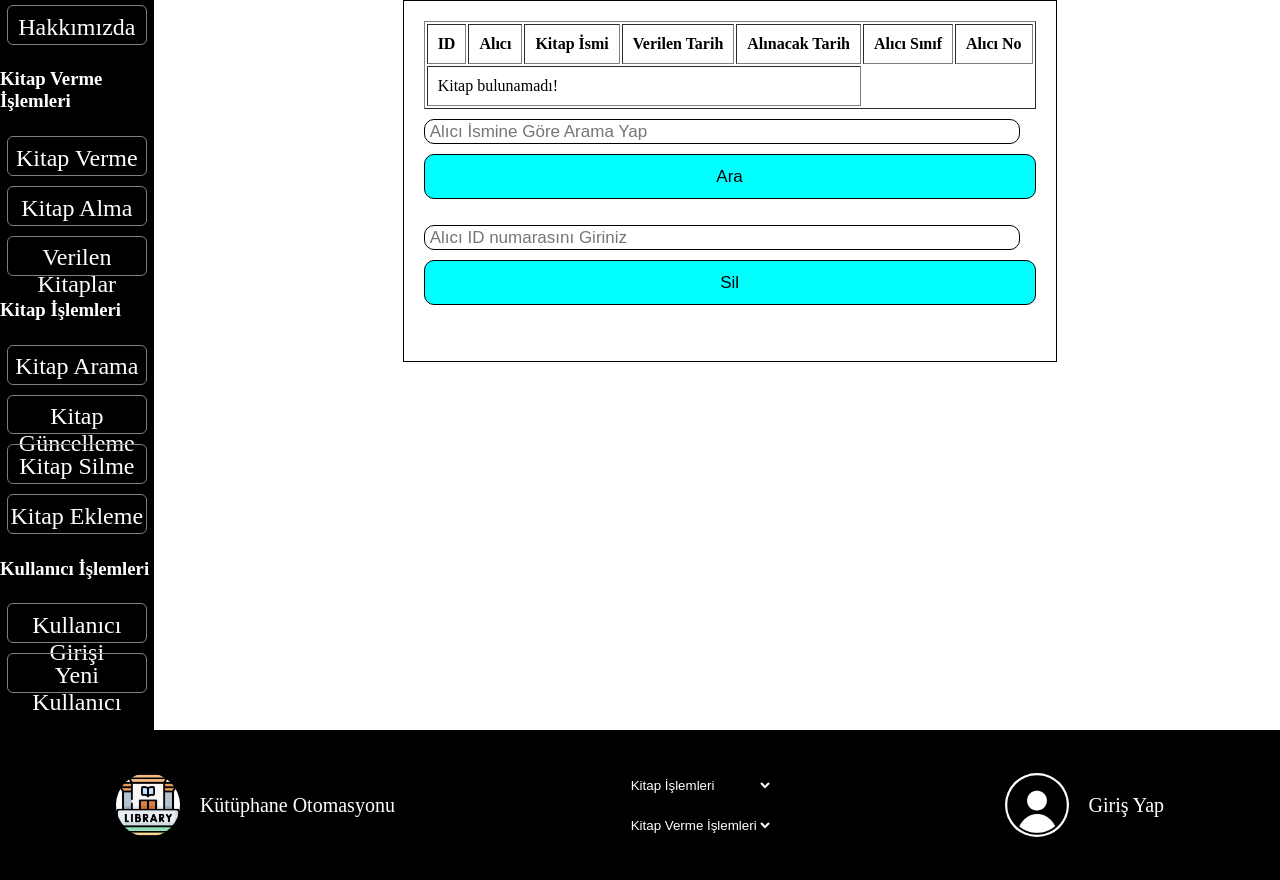
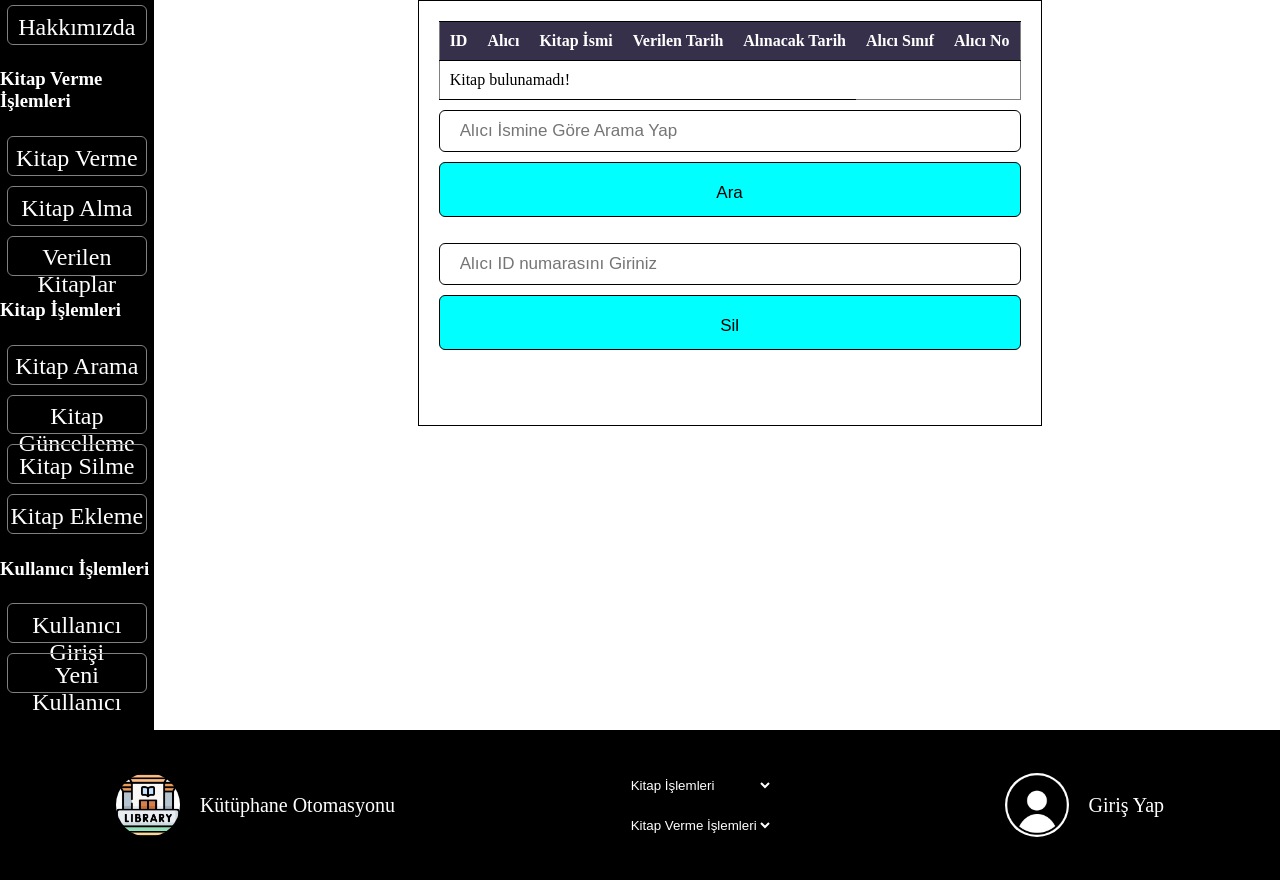
Before and after one commit to Hr0dgeir/kutuphane-otomasyonu, a PHP site: page /kutuphane_otomasyon/kitap-verme-islemleri/kitap-alma.php in a window 1280 px wide. Shown: the part 80-960 px from the top of the page. Run offline with PHP 8.4, Linux system fonts and the light colour scheme; data that the repository does not hold is empty.

Commit message:
Görsel Olarak iyileştirmeler yapıldı

```diff
--- a/css/kitap-islemleri/kitap-arama.css
+++ b/css/kitap-islemleri/kitap-arama.css
@@ -39,8 +39,6 @@
 .container{
     display: flex;
     flex-direction: column;
-    margin-left: 20px;
-    margin-right: 20px;
 }
 .resultTable{
     margin-bottom: 50px;
--- a/css/kitap-islemleri/kitap-ekleme.css
+++ b/css/kitap-islemleri/kitap-ekleme.css
@@ -41,7 +41,7 @@
     flex-direction: row;
 }
 .btn{
-    height: 50px;
+    height: 55px;
     width: 10%;
     background-color: aqua;
     font-size: 17px;
--- a/css/kitap-islemleri/kitap-guncelleme.css
+++ b/css/kitap-islemleri/kitap-guncelleme.css
@@ -47,7 +47,7 @@
 .ResultArea{
     margin-bottom: 10px;
     overflow-y: auto;
-    max-height: 45%;
+    max-height: 40%;
 }
 .searchArea{
     border: 1px solid black;
--- a/css/kitap-islemleri/kitap-silme.css
+++ b/css/kitap-islemleri/kitap-silme.css
@@ -12,8 +12,8 @@
     padding: 20px;
 }
 .btn{
-    height: 50px;
-    width: 50%;
+    height: 55px;
+    width: 20%;
     background-color: aqua;
     font-size: 17px;
     cursor: pointer;
--- a/css/kitap-verme-islemleri/kitap-alma.css
+++ b/css/kitap-verme-islemleri/kitap-alma.css
@@ -5,10 +5,10 @@
 .container{
     border: 1px solid black;
     padding: 20px;
-    height: 40%;
+    height: 48%;
 }
 .btn{
-    height: 45px;
+    height: 55px;
     width: 100%;
     background-color: aqua;
     font-size: 17px;
@@ -18,7 +18,7 @@
     margin-top: 10px;
 }
 .textbox{
-    width: 97.5%;
+    width: 100%;
     border-radius: 10px;
     border: 1px solid black;
     height: 25px;
--- a/css/kitap-verme-islemleri/kitap-verme.css
+++ b/css/kitap-verme-islemleri/kitap-verme.css
@@ -5,7 +5,7 @@
 .container{
     border: 1px solid black;
     padding: 20px;
-    height: 40%;
+    height: 45%;
 }
 .section{
     display: flex;
@@ -14,7 +14,7 @@
     margin-bottom: 5px;
 }
 .btn{
-    height: 45px;
+    height: 55px;
     width: 100%;
     background-color: aqua;
     font-size: 17px;
--- a/css/kitap-verme-islemleri/verilen-kitaplar.css
+++ b/css/kitap-verme-islemleri/verilen-kitaplar.css
@@ -2,11 +2,12 @@
     display: flex;
     flex-direction: column;
     width: 100%;
+    margin-top: 10px;
 }
 .container{
     border: 1px solid black;
     padding: 30px;
-    height: 30%;
+    height: 35%;
 }
 .red{
     background-color: red !important;
@@ -16,7 +17,7 @@
     justify-content: center;
 }
 .btn{
-    height: 50px;
+    height: 55px;
     width: 50%;
     background-color: aqua;
     font-size: 17px;
--- a/css/normalize.css
+++ b/css/normalize.css
@@ -8,8 +8,31 @@
 }
 th{
     padding: 10px;
+    text-align: start;
 }
 tr:hover{
     background-color: rgb(184, 184, 184);
     cursor: pointer;
 }
+.table-titles{
+    background-color: #36304A !important;
+    color: white;
+}
+input{
+    border-radius: 6px !important;
+    padding: 20px !important;
+}
+select{
+    border-radius: 6px !important;
+}
+table {
+    border-collapse: collapse !important;
+    border-spacing: 0 !important;
+}
+
+td, th {
+    padding: 10px !important;
+    border: none;
+    border-top: 1px solid black;
+    border-bottom: 1px solid black;
+}
--- a/kitap-islemleri/kitap-arama.php
+++ b/kitap-islemleri/kitap-arama.php
@@ -140,7 +140,7 @@
 <div class="container">
     <div class="resultTable">
         <table border="1">
-        <tr>
+            <tr class="table-titles">
                 <th>Kitabın Numarası</th>
                 <th>Kitabın İsmi</th>
                 <th>Kitabın Türü</th>
--- a/kitap-islemleri/kitap-guncelleme.php
+++ b/kitap-islemleri/kitap-guncelleme.php
@@ -87,7 +87,7 @@
 <div class="container">
     <div class="ResultArea">
         <table border="1">
-            <tr>
+            <tr class="table-titles">
                 <th>Kitabın Numarası</th>
                 <th>Kitabın İsmi</th>
                 <th>Kitabın Sayfa Sayısı</th>
--- a/kitap-islemleri/kitap-silme.php
+++ b/kitap-islemleri/kitap-silme.php
@@ -147,7 +147,7 @@
 <div class="booksTable">
     <div class="resultArea">
         <table border="1">
-            <tr>
+            <tr class="table-titles">
                 <th>Kitabın Numarası</th>
                 <th>Kitabın İsmi</th>
                 <th>Kitabın Türü</th>
--- a/kitap-verme-islemleri/kitap-alma.php
+++ b/kitap-verme-islemleri/kitap-alma.php
@@ -95,7 +95,7 @@
 <div class="container">
     <div class="resultTable">
         <table border="1">
-            <tr>
+            <tr class="table-titles">
                 <th>ID</th>
                 <th>Alıcı</th>
                 <th>Kitap İsmi</th>
--- a/kitap-verme-islemleri/verilen-kitaplar.php
+++ b/kitap-verme-islemleri/verilen-kitaplar.php
@@ -141,7 +141,7 @@
 <div class="container">
     <div class="resultTable">
         <table border="1">
-            <tr id="Values">
+            <tr id="Values" class="table-titles">
                 <th>ID</th>
                 <th>Alıcı Adı</th>
                 <th>Alınan Kitap İsmi</th>
```
Lines whose indentation alone changed are shown as unchanged.
